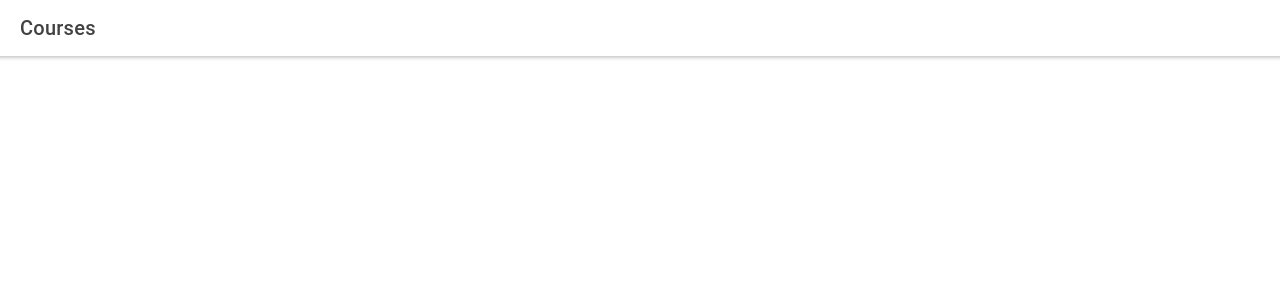
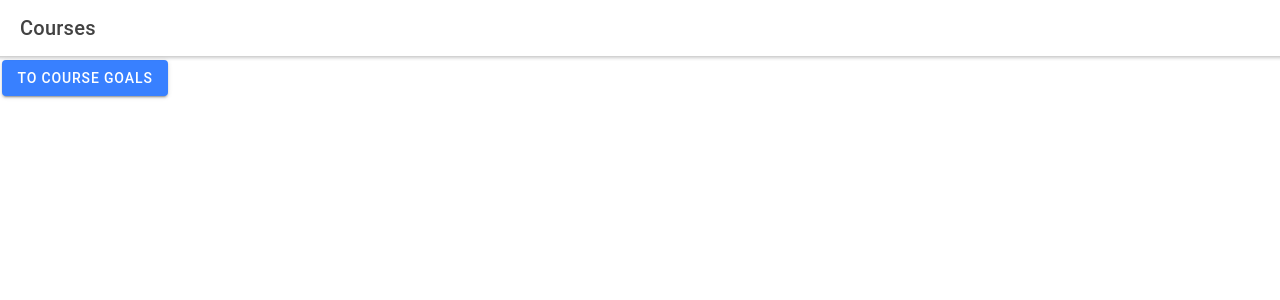
Before and after one commit to onegrit/course-app, a React (Create React App) app: page / in a window 1280 px wide. Shown: the top 300 px of the page. Built offline with nearby package versions, Linux system fonts and the light colour scheme.

Commit message:
feat(courses): add Courses to CourseGoals navigation

```diff
--- a/src/App.tsx
+++ b/src/App.tsx
@@ -1,7 +1,7 @@
 import React from "react";
 import { Route } from "react-router-dom";
 import { IonReactRouter } from "@ionic/react-router";
-import { IonApp } from "@ionic/react";
+import { IonApp, IonRouterOutlet } from "@ionic/react";
 
 /* Core CSS required for Ionic components to work properly */
 import "@ionic/react/css/core.css";
@@ -27,12 +27,14 @@ import CourseGoals from "./pages/CourseGoals";
 const App: React.FC = () => (
   <IonApp>
     <IonReactRouter>
+      <IonRouterOutlet>
         <Route path="/" exact>
           <Courses />
         </Route>
         <Route path="/course-goals">
           <CourseGoals />
         </Route>
+      </IonRouterOutlet>
     </IonReactRouter>
   </IonApp>
 );
--- a/src/pages/CourseGoals.tsx
+++ b/src/pages/CourseGoals.tsx
@@ -1,9 +1,15 @@
 import React from "react";
-import { IonContent, IonHeader, IonTitle, IonToolbar } from "@ionic/react";
+import {
+  IonContent,
+  IonHeader,
+  IonPage,
+  IonTitle,
+  IonToolbar,
+} from "@ionic/react";
 
 const CourseGoals: React.FC = () => {
   return (
-    <React.Fragment>
+    <IonPage>
       <IonHeader>
         <IonToolbar>
           <IonTitle>Course Goals</IonTitle>
@@ -12,7 +18,7 @@ const CourseGoals: React.FC = () => {
       <IonContent>
         <p>goal list</p>
       </IonContent>
-    </React.Fragment>
+    </IonPage>
   );
 };
 
--- a/src/pages/Courses.tsx
+++ b/src/pages/Courses.tsx
@@ -1,16 +1,27 @@
-import { IonContent, IonHeader, IonTitle, IonToolbar } from "@ionic/react";
+import {
+  IonButton,
+  IonContent,
+  IonHeader,
+  IonPage,
+  IonTitle,
+  IonToolbar,
+} from "@ionic/react";
 import React from "react";
 
 const Courses: React.FC = () => {
   return (
-    <React.Fragment>
+    <IonPage>
       <IonHeader>
         <IonToolbar>
           <IonTitle>Courses</IonTitle>
         </IonToolbar>
       </IonHeader>
-      <IonContent></IonContent>
-    </React.Fragment>
+      <IonContent>
+        <div>
+          <IonButton routerLink="/course-goals">To Course Goals</IonButton>
+        </div>
+      </IonContent>
+    </IonPage>
   );
 };
 
```
Lines whose indentation alone changed are shown as unchanged.
